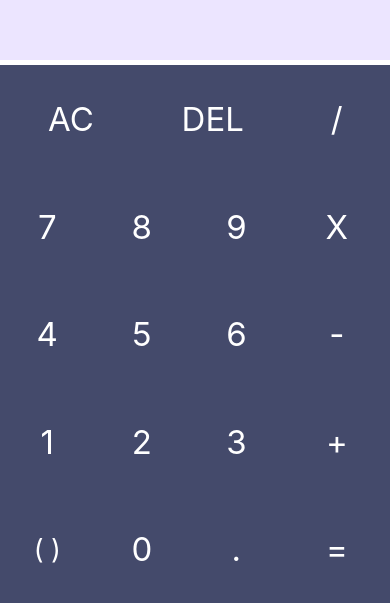
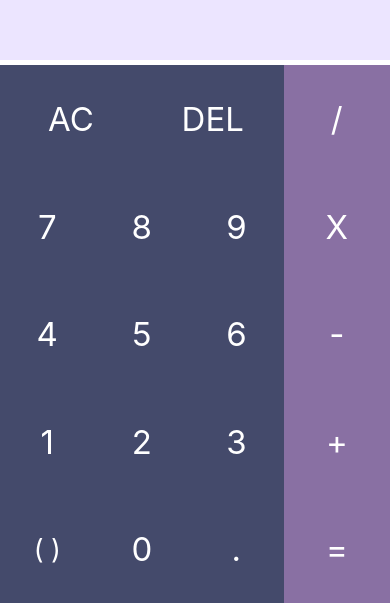
Before and after one commit to miuroku/calculator-react-native, a React Native app: screen / in a window 390 px wide. Shown: the part 241-844 px from the top of the page. Built offline with nearby package versions, Linux system fonts and the light colour scheme.

Commit message:
feat: two keyboard scrollings enabled

```diff
--- a/App.tsx
+++ b/App.tsx
@@ -1,7 +1,7 @@
 import { StatusBar } from 'expo-status-bar';
 import React, { useEffect, useMemo, useRef } from 'react';
 import { useState } from 'react';
-import { StyleSheet, Text, View } from 'react-native';
+import { Dimensions, StyleSheet, Text, View } from 'react-native';
 import Display from './src/Display';
 import Keyboard from './src/Keyboard/Keyboard';
 
@@ -60,6 +60,27 @@ export default function App() {
         }
     },[currentValue, previousResult, previousValue, operator, wholeExpression]);
 
+
+    const [windowInfo, setWindowInfo] = useState(Dimensions.get("window"));
+
+    const isPortrait = (): boolean => {
+        const result: boolean = windowInfo.height >= windowInfo.width;
+        console.log(`isPortrait: ${result}`);
+        return result;
+    };
+
+    // Handling changes in "Dimensions".
+    useEffect(() => {
+        const onChangeHandler = ({window, screen}: {window: any, screen: any}) => {
+            setWindowInfo(window);
+        };
+
+        Dimensions.addEventListener("change", onChangeHandler);
+
+        return (() => {
+            Dimensions.removeEventListener("change", onChangeHandler)});
+    }, []);
+
     return (
         <View style={styles.mainBody}>
             <StatusBar
@@ -67,8 +88,8 @@ export default function App() {
                 backgroundColor="#d0bfff"
                 hidden={false} />
 
-            <Display wholeExpression={wholeExpression} />
-            <Keyboard state_ref={infoState_ref} />
+            <Display wholeExpression={wholeExpression} isPortrait={isPortrait}/>
+            <Keyboard state_ref={infoState_ref} isPortrait={isPortrait}/>
 
         </View>
     );
--- a/src/Display.tsx
+++ b/src/Display.tsx
@@ -2,8 +2,8 @@ import React, { useEffect, useRef, useState } from 'react';
 import { View, Text, StyleSheet, ScrollView, TextInput, Keyboard, TouchableWithoutFeedbackBase, TouchableWithoutFeedback } from 'react-native';
 import { mainState } from '../App';
 
-export default function Display ({ wholeExpression }
-    : {wholeExpression: string} ) {
+export default function Display ({ wholeExpression, isPortrait }
+    : {wholeExpression: string, isPortrait: ()=>boolean} ) {
 
     const [text, setText] = useState('');
 
--- a/src/Keyboard/Keyboard.tsx
+++ b/src/Keyboard/Keyboard.tsx
@@ -1,5 +1,5 @@
-import React, { useEffect, useMemo, useState } from "react";
-import { View, StyleSheet, Text, TouchableHighlight, TouchableOpacity, Vibration, Dimensions } from "react-native";
+import React, { useEffect, useMemo, useRef, useState } from "react";
+import { View, StyleSheet, Text, TouchableHighlight, TouchableOpacity, Vibration, ScrollView } from "react-native";
 
 import { mainState } from "../../App";
 import calculator from "../Logic/calculator";
@@ -8,27 +8,8 @@ import CommonKeyboard from "./Keyboards/CommonKeyboard";
 import SciencieficKeyboard from "./Keyboards/SciencificKeyboard";
 
 
-export default function Keyboard ({ state_ref }
-    : {state_ref: React.RefObject<mainState>} ) {
-
-    const [windowInfo, setWindowInfo] = useState(Dimensions.get("window"));
-
-    const isPortrait = (): boolean => {
-        const result: boolean = windowInfo.height >= windowInfo.width;
-        return result;
-    };
-
-    // Handling changes in "Dimensions".
-    useEffect(() => {
-        const onChangeHandler = ({window, screen}: {window: any, screen: any}) => {
-            setWindowInfo(window);
-        };
-
-        Dimensions.addEventListener("change", onChangeHandler);
-
-        return (() => {
-            Dimensions.removeEventListener("change", onChangeHandler)});
-    }, []);
+export default function Keyboard ({ state_ref, isPortrait }
+    : {state_ref: React.RefObject<mainState>, isPortrait: ()=>boolean} ) {
 
     // Changes 'infoState' using 'calculator'.
     let tapHandler = (type: string, value: any=type): void => {
@@ -36,13 +17,30 @@ export default function Keyboard ({ state_ref }
         calculator({type, value, state_ref});
     };
 
+
+    const scrollViewRef = useRef<ScrollView>(null);
+    /* useEffect(() => {
+        scrollViewRef.current?.scrollTo();
+    },[]); */
+
+
     return (
         <View style={styles.keyboard}>
             {useMemo(() =>
                 isPortrait() ?
-                <View style={styles.keyboard}>
-                    <CommonKeyboard state_ref={state_ref} tapHandler={tapHandler}/>
-                </View>
+                <ScrollView
+                    horizontal
+                    showsHorizontalScrollIndicator={false}
+                    scrollEnabled={true}
+                    ref={scrollViewRef}
+                    style={[styles.portraitScrollView]}
+                    contentContainerStyle={styles.portraitScrollViewElement}
+                >
+                    <View style={styles.portraitScrollViewInnerElement}>
+                            <CommonKeyboard state_ref={state_ref} tapHandler={tapHandler}/>
+                            <SciencieficKeyboard state_ref={state_ref} tapHandler={tapHandler}/>
+                    </View>
+                </ScrollView>
                 :
                 <View style={styles.keyboard}>
                     <CommonKeyboard state_ref={state_ref} tapHandler={tapHandler}/>
@@ -60,5 +58,23 @@ const styles = StyleSheet.create({
         backgroundColor:'#c9b5ff',
         /* borderTopColor:'#000000',  */
         borderTopWidth:0,
+        width: '100%',
+        justifyContent: 'flex-end',
     },
+    portatraitKeyboard: {
+        width: '100%',
+    },
+    portraitScrollView: {
+        width: '100%',
+        height: '100%',
+    },
+    portraitScrollViewElement: {
+        width: '200%',
+        height: '100%',
+    },
+    portraitScrollViewInnerElement: {
+        height: '100%',
+        width: '100%',
+        flexDirection: "row",
+    }
 });
--- a/src/Keyboard/Keyboards/CommonKeyboard.tsx
+++ b/src/Keyboard/Keyboards/CommonKeyboard.tsx
@@ -5,7 +5,7 @@ import { mainState } from "../../../App";
 import { inputedTypes } from "../../Logic/calculator";
 import KeyColumn from "../KeyContainingEl/KeyColumn";
 import KeyRow from "../KeyContainingEl/KeyRow";
-import Key from "../Key";
+import Key, { KeyType } from "../Key";
 
 
 
@@ -43,11 +43,11 @@ export default function CommonKeyboard ({ state_ref, tapHandler }
                 </KeyRow>
             </KeyColumn>
             <KeyColumn flex_1={3} specialBackground={'#97a6ed'}>
-                <Key text='/'   onPress={() => tapHandler(inputedTypes.operator, inputedTypes.operator_val.divide)}></Key>
-                <Key text='X'   onPress={() => tapHandler(inputedTypes.operator, inputedTypes.operator_val.multiplication)}></Key>
-                <Key text='-'   onPress={() => tapHandler(inputedTypes.operator, inputedTypes.operator_val.subtraction)}></Key>
-                <Key text='+'   onPress={() => tapHandler(inputedTypes.operator, inputedTypes.operator_val.addition)}></Key>
-                <Key text='='   onPress={() => tapHandler(inputedTypes.equal)}></Key>
+                <Key text='/'   onPress={() => tapHandler(inputedTypes.operator, inputedTypes.operator_val.divide)} keyType={KeyType.CommonSpecial}></Key>
+                <Key text='X'   onPress={() => tapHandler(inputedTypes.operator, inputedTypes.operator_val.multiplication)} keyType={KeyType.CommonSpecial}></Key>
+                <Key text='-'   onPress={() => tapHandler(inputedTypes.operator, inputedTypes.operator_val.subtraction)} keyType={KeyType.CommonSpecial}></Key>
+                <Key text='+'   onPress={() => tapHandler(inputedTypes.operator, inputedTypes.operator_val.addition)} keyType={KeyType.CommonSpecial}></Key>
+                <Key text='='   onPress={() => tapHandler(inputedTypes.equal)} keyType={KeyType.CommonSpecial}></Key>
             </KeyColumn>
         </View>
     );
```
